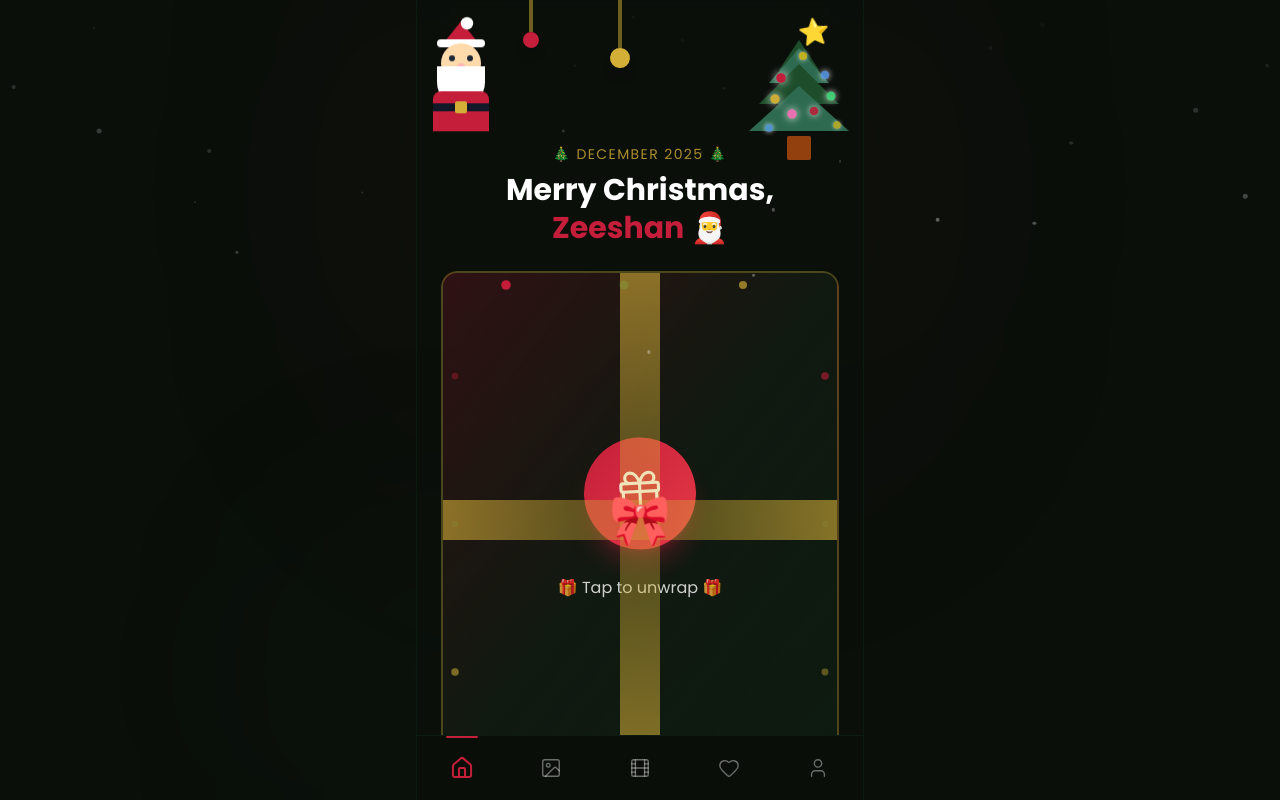
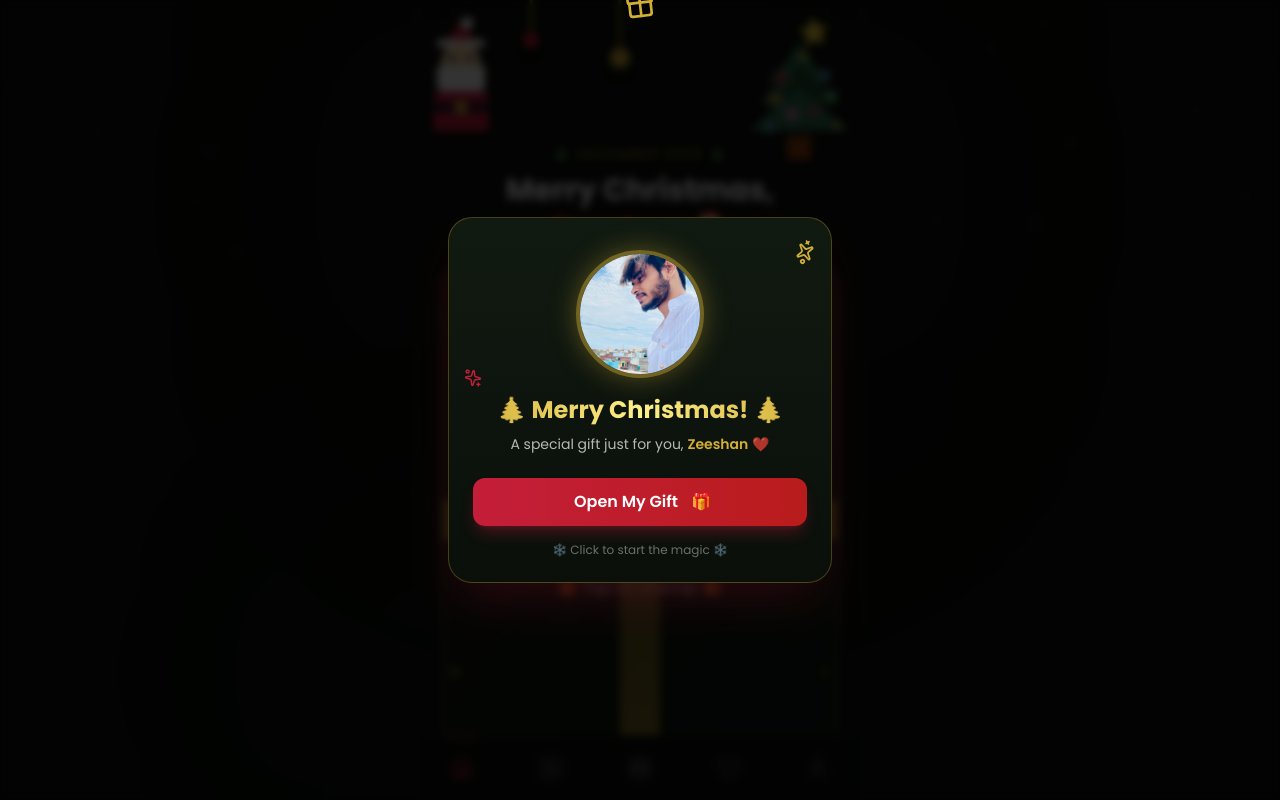
Before and after one commit to techkeshav23/Zeeshan, a React (Vite) app: page / in a window 1280 px wide. Built offline with nearby package versions, Linux system fonts and the light colour scheme.

Commit message:
first commitssssppo

```diff
--- a/src/App.jsx
+++ b/src/App.jsx
@@ -7,6 +7,7 @@ import MessagesPage from './components/MessagesPage'
 import AboutPage from './components/AboutPage'
 import BottomNav from './components/BottomNav'
 import Snowfall from './components/Snowfall'
+import WelcomePopup from './components/WelcomePopup'
 import { soundManager } from './utils/sounds'
 
 const pageVariants = {
@@ -17,34 +18,21 @@ const pageVariants = {
 
 function App() {
   const [activePage, setActivePage] = useState('home')
+  const [showWelcome, setShowWelcome] = useState(true)
+
+  const handleCloseWelcome = async () => {
+    setShowWelcome(false)
+    try {
+      await soundManager.playPageMusic(activePage)
+    } catch (e) {
+      console.log('Audio start failed:', e)
+    }
+  }
 
   useEffect(() => {
-    let hasStarted = false
-
-    const enableAudio = async () => {
-      if (hasStarted) return
-      hasStarted = true
-
-      try {
-        await soundManager.playPageMusic('home')
-      } catch (e) {
-        console.log('Audio autostart failed:', e)
-      }
-    }
-
-    // Listen for any user interaction to start audio
-    const events = ['click', 'touchstart', 'keydown', 'scroll', 'mousemove', 'mousedown', 'pointerdown']
-
-    const handleInteraction = () => {
-      enableAudio()
-      events.forEach(event => window.removeEventListener(event, handleInteraction))
-    }
-
-    events.forEach(event => window.addEventListener(event, handleInteraction, { passive: true, capture: true }))
-
     // Restart music from beginning when tab becomes visible again
     const handleVisibilityChange = () => {
-      if (document.visibilityState === 'visible' && hasStarted) {
+      if (document.visibilityState === 'visible' && !showWelcome) {
         // Always restart song from beginning when coming back to tab
         soundManager.playPageMusic(activePage)
       }
@@ -52,10 +40,9 @@ function App() {
     document.addEventListener('visibilitychange', handleVisibilityChange)
 
     return () => {
-      events.forEach(event => window.removeEventListener(event, handleInteraction, { capture: true }))
       document.removeEventListener('visibilitychange', handleVisibilityChange)
     }
-  }, [activePage])
+  }, [activePage, showWelcome])
 
   const handleNavigate = (page) => {
     setActivePage(page)
@@ -77,6 +64,9 @@ function App() {
   return (
     <div className="h-[100dvh] bg-christmas-dark text-white flex justify-center relative overflow-hidden">
       <Snowfall />
+
+      {/* Welcome Popup */}
+      <WelcomePopup isOpen={showWelcome} onClose={handleCloseWelcome} />
 
       {/* Ambient Christmas Glow */}
       <div className="fixed top-0 left-1/2 -translate-x-1/2 w-96 h-96 bg-christmas-red/10 rounded-full blur-[150px] pointer-events-none" />
--- /dev/null
+++ b/src/components/WelcomePopup.jsx
@@ -0,0 +1,109 @@
+import { motion, AnimatePresence } from 'framer-motion'
+import { Gift, Sparkles } from 'lucide-react'
+
+function WelcomePopup({ isOpen, onClose }) {
+  if (!isOpen) return null
+
+  return (
+    <AnimatePresence>
+      <motion.div
+        initial={{ opacity: 0 }}
+        animate={{ opacity: 1 }}
+        exit={{ opacity: 0 }}
+        className="fixed inset-0 z-[100] flex items-center justify-center bg-black/80 backdrop-blur-sm p-4"
+      >
+        <motion.div
+          initial={{ scale: 0.8, opacity: 0, y: 20 }}
+          animate={{ scale: 1, opacity: 1, y: 0 }}
+          exit={{ scale: 0.8, opacity: 0, y: 20 }}
+          transition={{ type: 'spring', stiffness: 300, damping: 25 }}
+          className="bg-gradient-to-b from-christmas-card to-christmas-dark border border-christmas-gold/30 rounded-3xl p-6 max-w-sm w-full shadow-2xl shadow-christmas-red/20"
+        >
+          {/* Decorative elements */}
+          <div className="absolute -top-3 left-1/2 -translate-x-1/2">
+            <motion.div
+              animate={{ rotate: [0, 10, -10, 0] }}
+              transition={{ duration: 2, repeat: Infinity }}
+            >
+              <Gift size={32} className="text-christmas-gold" />
+            </motion.div>
+          </div>
+
+          {/* Zeeshan's Image */}
+          <div className="relative mb-4 mt-2">
+            <motion.div
+              className="w-32 h-32 mx-auto rounded-full overflow-hidden border-4 border-christmas-gold/50 shadow-lg shadow-christmas-gold/20"
+              animate={{
+                boxShadow: [
+                  '0 0 20px rgba(212, 175, 55, 0.3)',
+                  '0 0 40px rgba(212, 175, 55, 0.5)',
+                  '0 0 20px rgba(212, 175, 55, 0.3)'
+                ]
+              }}
+              transition={{ duration: 2, repeat: Infinity }}
+            >
+              <img
+                src="/images/WhatsApp Image 2025-12-25 at 12.21.18 PM.jpeg"
+                alt="Zeeshan"
+                className="w-full h-full object-cover"
+              />
+            </motion.div>
+
+            {/* Sparkle decorations */}
+            <motion.div
+              className="absolute -top-2 -right-2"
+              animate={{ scale: [1, 1.2, 1], rotate: [0, 180, 360] }}
+              transition={{ duration: 3, repeat: Infinity }}
+            >
+              <Sparkles size={20} className="text-christmas-gold" />
+            </motion.div>
+            <motion.div
+              className="absolute -bottom-2 -left-2"
+              animate={{ scale: [1, 1.2, 1], rotate: [360, 180, 0] }}
+              transition={{ duration: 3, repeat: Infinity, delay: 0.5 }}
+            >
+              <Sparkles size={16} className="text-christmas-red" />
+            </motion.div>
+          </div>
+
+          {/* Title */}
+          <motion.h2
+            className="text-2xl font-bold text-center mb-2 bg-gradient-to-r from-christmas-gold via-yellow-200 to-christmas-gold bg-clip-text text-transparent"
+            animate={{ backgroundPosition: ['0%', '100%', '0%'] }}
+            transition={{ duration: 3, repeat: Infinity }}
+          >
+            🎄 Merry Christmas! 🎄
+          </motion.h2>
+
+          {/* Subtitle */}
+          <p className="text-center text-white/70 text-sm mb-6">
+            A special gift just for you, <span className="text-christmas-gold font-semibold">Zeeshan</span> ❤️
+          </p>
+
+          {/* OK Button */}
+          <motion.button
+            onClick={onClose}
+            className="w-full py-3 px-6 bg-gradient-to-r from-christmas-red to-red-700 text-white font-semibold rounded-xl shadow-lg shadow-christmas-red/30 flex items-center justify-center gap-2"
+            whileHover={{ scale: 1.02, boxShadow: '0 0 30px rgba(196, 30, 58, 0.5)' }}
+            whileTap={{ scale: 0.98 }}
+          >
+            <span>Open My Gift</span>
+            <motion.span
+              animate={{ x: [0, 5, 0] }}
+              transition={{ duration: 1, repeat: Infinity }}
+            >
+              🎁
+            </motion.span>
+          </motion.button>
+
+          {/* Snow decoration */}
+          <div className="text-center mt-4 text-white/40 text-xs">
+            ❄️ Click to start the magic ❄️
+          </div>
+        </motion.div>
+      </motion.div>
+    </AnimatePresence>
+  )
+}
+
+export default WelcomePopup
```
